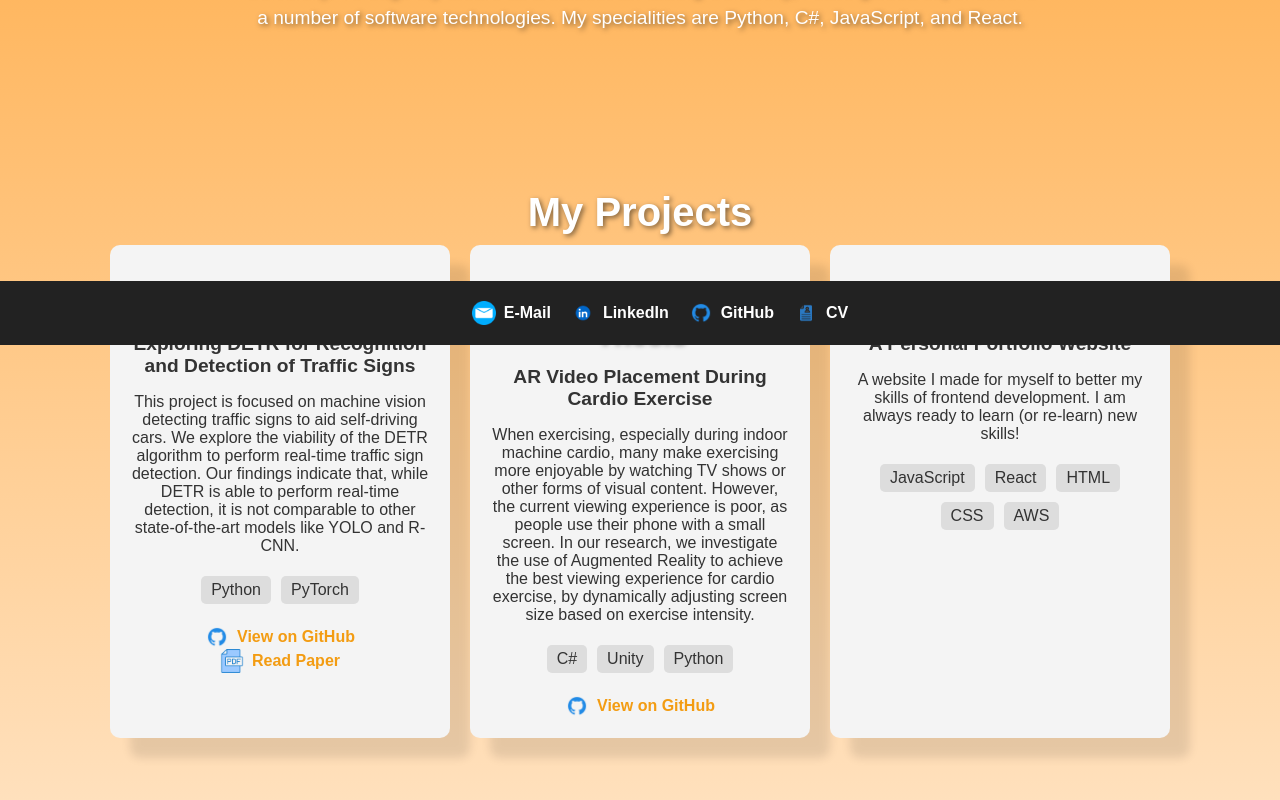
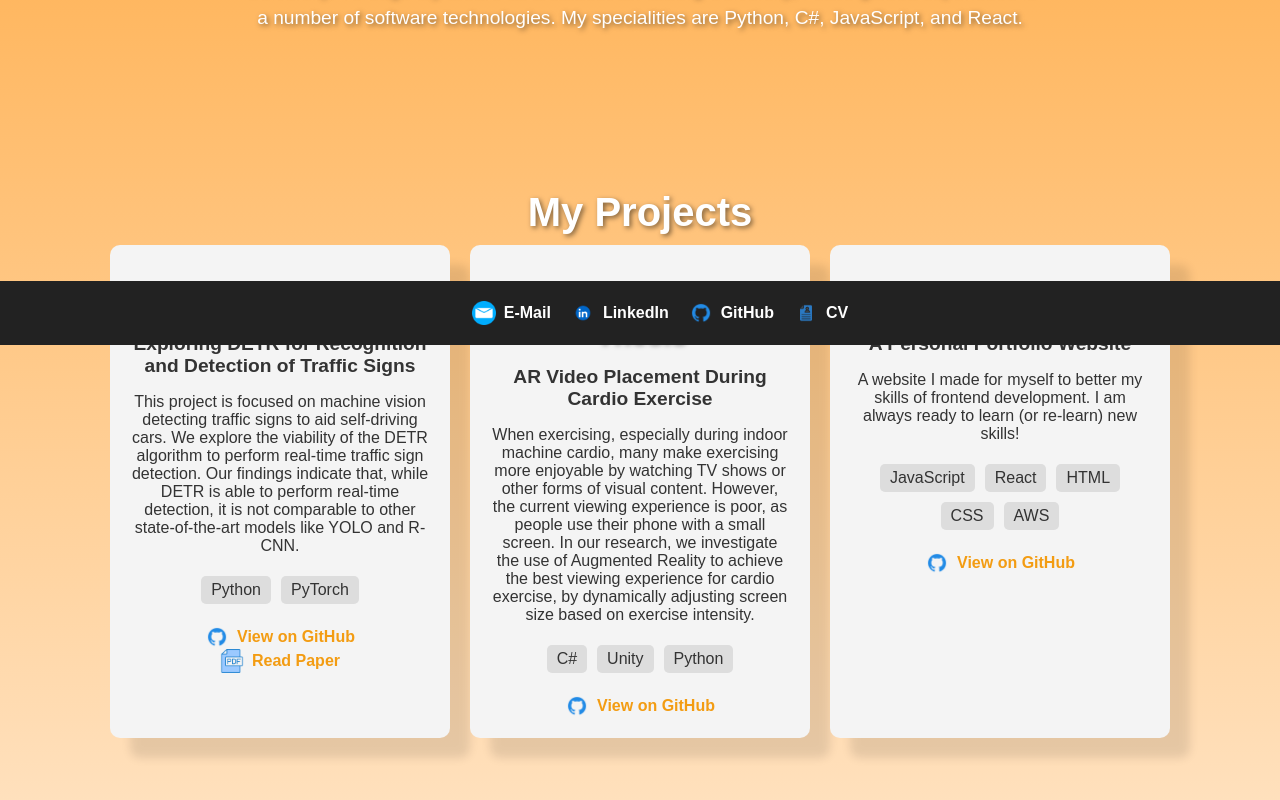
Before and after one commit to Flaiizor/portfolio, a React (Vite) app: page / in a window 1280 px wide. Shown: the part 455-1255 px from the top of the page. Built offline with nearby package versions, Linux system fonts and the light colour scheme.

Commit message:
Added github link to portfolio project

```diff
--- a/src/pages/home/components/projects/Projects.jsx
+++ b/src/pages/home/components/projects/Projects.jsx
@@ -26,7 +26,7 @@ const projects = [
         title: "A Personal Portfolio Website",
         description: "A website I made for myself to better my skills of frontend development. I am always ready to learn (or re-learn) new skills!",
         technologies: ["JavaScript", "React", "HTML", "CSS", "AWS"],
-        github:"",
+        github:"https://github.com/Flaiizor/portfolio",
         paper: ""
     }
 ];
```
